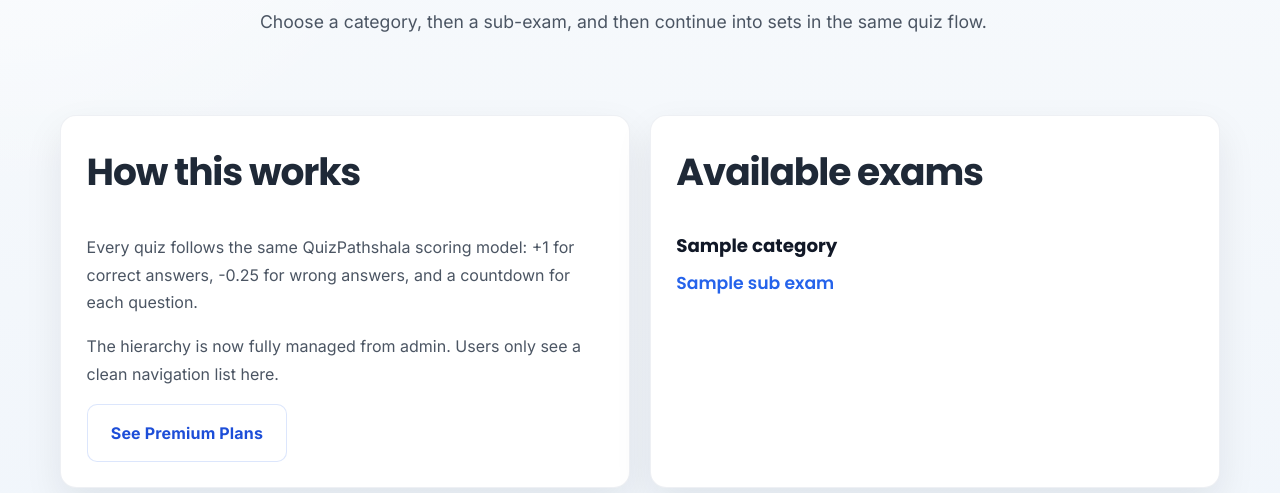
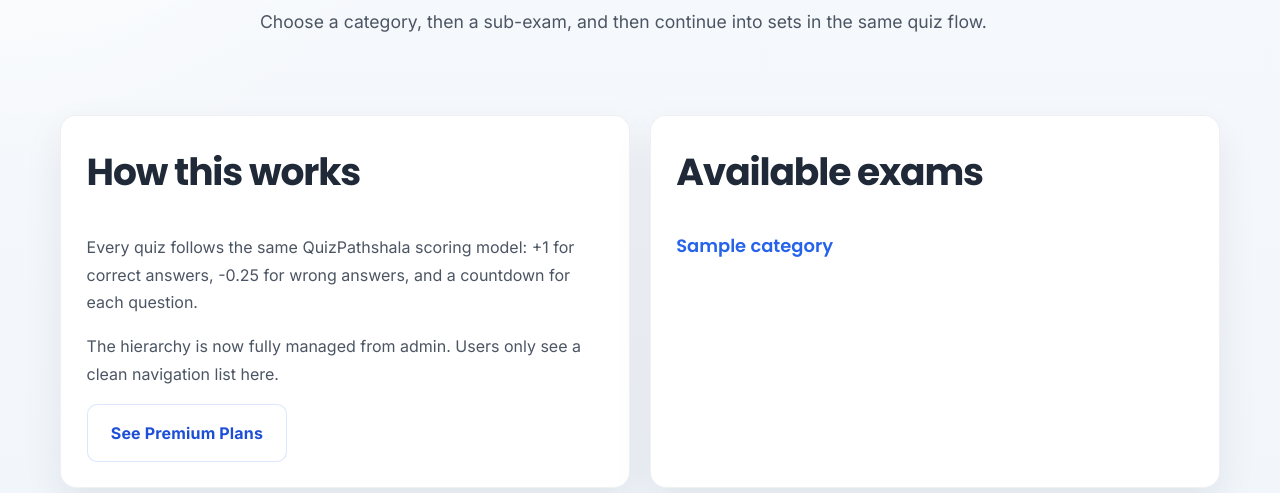
Before and after one commit to Turtle-creations/quizpathshala_website, a Flask app: template templates/quiz_start.html in a window 1280 px wide. Shown: the part 293-786 px from the top of the page. Run offline with Flask 3, Linux system fonts and the light colour scheme; the template is opened without the code that fills it: most values are stand-ins (such as "Sample title", 1, 10 or a date in 2020); parts of the project's set-up code (start-up, migrations or seed data) failed here and were passed over.

Commit message:
restore clickable exam category UI

```diff
--- a/static/css/site.css
+++ b/static/css/site.css
@@ -1403,6 +1403,7 @@ body.quiz-sidebar-open {
     width: 100%;
 }
 
+.quiz-hierarchy-link,
 .quiz-subexam-link {
     color: #2563eb;
     font-family: var(--font-heading);
@@ -1411,18 +1412,13 @@ body.quiz-sidebar-open {
     text-decoration: none;
 }
 
-.quiz-hierarchy-heading {
-    margin: 0;
-    color: #111827;
-    font-family: var(--font-heading);
-    font-size: 1.14rem;
-    font-weight: 700;
+.quiz-hierarchy-link {
+    font-size: 1.12rem;
     line-height: 1.35;
-    cursor: default;
 }
 
 .quiz-hierarchy-panel {
-    display: grid;
+    display: none;
     grid-template-columns: repeat(auto-fit, minmax(160px, 1fr));
     gap: 0.75rem 1.2rem;
     padding-left: 0;
@@ -1466,6 +1462,8 @@ body.quiz-sidebar-open {
 
 .quiz-title-link:hover,
 .quiz-title-link:focus-visible,
+.quiz-hierarchy-link:hover,
+.quiz-hierarchy-link:focus-visible,
 .quiz-collapsible-toggle:hover,
 .quiz-collapsible-toggle:focus-visible {
     color: #1d4ed8;
@@ -1474,6 +1472,10 @@ body.quiz-sidebar-open {
     text-underline-offset: 0.16em;
 }
 
+.quiz-hierarchy-link.is-open {
+    color: #1e3a8a;
+}
+
 .quiz-collapsible-toggle.is-open {
     color: #1e3a8a;
     border-left: 3px solid #1e3a8a;
@@ -1494,6 +1496,10 @@ body.quiz-sidebar-open {
 
 .quiz-collapsible-panel.is-open {
     display: block;
+}
+
+.quiz-hierarchy-panel.quiz-collapsible-panel.is-open {
+    display: grid;
 }
 
 .quiz-set-form {
--- a/templates/quiz_start.html
+++ b/templates/quiz_start.html
@@ -24,8 +24,8 @@
             <div class="quiz-hierarchy-list">
                 {% for category in exam_hierarchy %}
                 <div class="quiz-hierarchy-item">
-                    <h3 class="quiz-hierarchy-heading">{{ category.name }}</h3>
-                    <div class="quiz-hierarchy-panel">
+                    <a class="quiz-hierarchy-link" href="#quiz-category-panel-{{ category.category_id }}" data-accordion-group="quiz-category-accordion" data-accordion-target="quiz-category-panel-{{ category.category_id }}" aria-expanded="false">{{ category.name }}</a>
+                    <div class="quiz-collapsible-panel quiz-hierarchy-panel" id="quiz-category-panel-{{ category.category_id }}">
                         {% for sub_exam in category.sub_exams %}
                         <a class="quiz-title-link quiz-subexam-link" href="{{ url_for('quiz.exam_sets', exam_id=sub_exam.exam_id) }}">{{ sub_exam.name }}</a>
                         {% else %}
@@ -40,4 +40,32 @@
         </div>
     </div>
 </section>
+
+<script>
+document.addEventListener("DOMContentLoaded", function () {
+    Array.prototype.slice.call(document.querySelectorAll("[data-accordion-target]")).forEach(function (link) {
+        link.addEventListener("click", function (event) {
+            event.preventDefault();
+            var group = link.getAttribute("data-accordion-group");
+            var targetId = link.getAttribute("data-accordion-target");
+            var target = document.getElementById(targetId);
+            if (!target) {
+                return;
+            }
+            Array.prototype.slice.call(document.querySelectorAll("[data-accordion-group='" + group + "']")).forEach(function (peer) {
+                var peerTarget = document.getElementById(peer.getAttribute("data-accordion-target"));
+                if (!peerTarget || peer === link) {
+                    return;
+                }
+                peer.classList.remove("is-open");
+                peer.setAttribute("aria-expanded", "false");
+                peerTarget.classList.remove("is-open");
+            });
+            link.classList.toggle("is-open");
+            target.classList.toggle("is-open");
+            link.setAttribute("aria-expanded", link.classList.contains("is-open") ? "true" : "false");
+        });
+    });
+});
+</script>
 {% endblock %}
```
